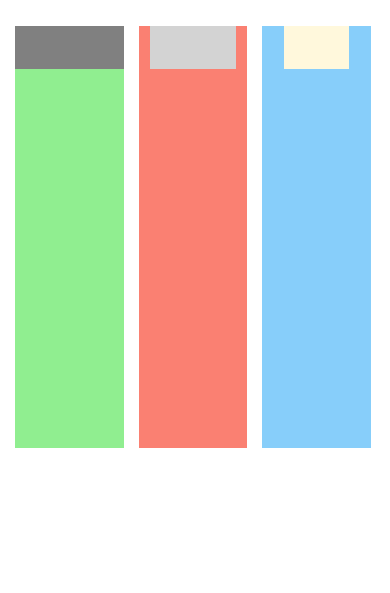
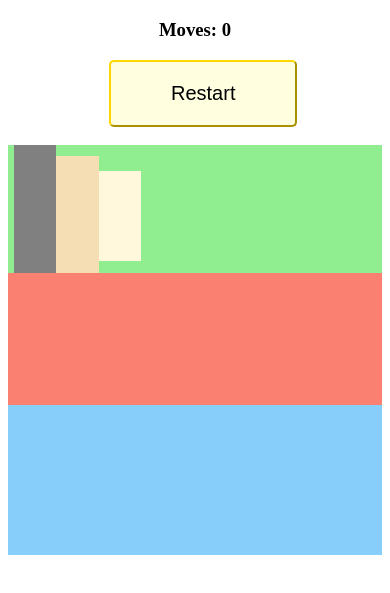
Before and after one commit to jbenkual/hanoi, a plain HTML site: page index.html in a window 390 px wide. Shown: the part 61-654 px from the top of the page. Drawn offline with nearby package versions, Linux system fonts and the light colour scheme.

Commit message:
Added support for mobile screens
The screen will now rotate on small screens using media queries
The css will scale to screen size on larger screens
Game functioality is complete (drag and drop between containers)
A reset button was added for convenience

```diff
--- a/index.css
+++ b/index.css
@@ -35,7 +35,7 @@ html, body { height:100% }
 .block2 {
 	width: 80%;
 	height: 10%;
-	background-color: lightgray;
+	background-color: wheat;
 	margin-left: 10%;
 }
 .block3 {
@@ -46,6 +46,69 @@ html, body { height:100% }
 	margin-left: 20%;
 }
 
-.red {
+.spacer {
+	display: none;
+}
+
+h1, h3 {
 	text-align: center;
 }
+
+.restart {
+	margin-bottom: 5%;
+		margin-left: 40%;
+		padding: 20px 60px;
+		border-radius: 5px;
+		border-color: gold;
+		background-color: lightyellow;
+		font-size: 20px;
+}
+
+@media (max-width: 500px) {
+	.container {
+	    -ms-transform: rotate(-90deg); /* IE 9 */
+	    -webkit-transform: rotate(-90deg); /* Safari */
+	    transform: rotate(-90deg);
+	}
+
+	.container {
+	    width: 150px;
+	    height: 100px;
+	    margin-bottom: -290px;
+	    margin-top: -140px;
+	    margin-left: 100px;
+	    margin-right: 100px;
+	    float: none;
+	}
+
+	.spacer {
+		width: 100%;
+		height: 10%;
+		display: block;
+	}
+
+	.block1 {
+		width: 100%;
+		height: 10%;
+	}
+	.block2 {
+		width: 80%;
+		height: 10%;
+		margin-left: 10%;
+	}
+	.block3 {
+		width: 60%;
+		height: 10%;
+		margin-top: 0%;
+		margin-left: 20%;
+	}
+	.restart {
+		margin-bottom: 5%;
+		margin-left: 27%;
+		padding: 20px 60px;
+		border-radius: 5px;
+		border-color: gold;
+		background-color: lightyellow;
+		font-size: 20px;
+	}
+}
--- a/index.html
+++ b/index.html
@@ -15,18 +15,24 @@
   </head>
   <body>
     <div class="title">
-      <h1 class="red" id="title"> Tower of Hanoi </h1>
+      <h1 id="title"> Tower of Hanoi </h1>
+      <h3 id="count"> Moves: 0 </h3>
     </div>
-
-    <div class="main" ondrop="drop(event)" ondragover="allowDrop(event)">
-        <div class="container left">
+    <div id="test">
+        <button class="restart" onclick="restart()">Restart</button>
+    </div>
+    <div class="main">
+        <div class="container left" ondrop="drop(event)" ondragover="allowDrop(event)" id="c1">
+            <div class="spacer"></div>
             <div class="block1" ondragstart="drag(event)" draggable="true" id="1"></div>
+            <div class="block2" ondragstart="drag(event)" draggable="true" id="2"></div>
+            <div class="block3" ondragstart="drag(event)" draggable="true" id="3"></div>
         </div>
-        <div class="container middle">
-            <div class="block2" ondragstart="drag(event)" draggable="true" id="2"></div>
+        <div class="container middle" ondrop="drop(event)" ondragover="allowDrop(event)" id="c2">
+            <div class="spacer"></div>
         </div>
-        <div class="container right">
-            <div class="block3" ondragstart="drag(event)" draggable="true" id="3"></div>
+        <div class="container right" ondrop="drop(event)" ondragover="allowDrop(event)" id="c3">
+            <div class="spacer"></div>
         </div>
     </div>
 
--- a/main.js
+++ b/main.js
@@ -1,4 +1,10 @@
 var returnSpot;
+var moves = 0;
+
+var lane1 = [1,2,3];
+var lane2 = [];
+var lane3 = [];
+var lanes = { 1: lane1, 2: lane2, 3: lane3};
 
 function allowDrop(ev) {
   ev.preventDefault();
@@ -12,6 +18,49 @@ function drag(ev) {
 function drop(ev) {
   ev.preventDefault();
   var data = ev.dataTransfer.getData("text");
-  console.log("data = " + data);
-  ev.target.appendChild(document.getElementById(data));
+  var loc = ev.target.id[1];
+  if(ev.target.id[0] !== 'c') {
+  	return;
+  }
+  if(ev.target === returnSpot) {
+  	return;
+  }
+  if(validateMove(data, loc)){
+  	var oldLoc = data;
+  	if(typeof(returnSpot) !== 'undefined') {
+  		var oldLoc = returnSpot.id[1];
+  	}
+  	if(!validateMove(data, oldLoc)) {
+  		return;
+  	}
+  	moves++;
+  	var index = lanes[oldLoc].indexOf(data);
+  	lanes[loc].push(data);
+  	lanes[oldLoc].splice(index, 1)
+  	document.getElementById("count").textContent = "Moves: " + moves.toString();
+  	ev.target.appendChild(document.getElementById(data));
+  }
 }
+
+function validateMove(data, loc) {
+	var arr = lanes[loc];
+	for(var i = 0; i < arr.length; i++) {
+		if(arr[i] > data) {
+			return false;
+		}
+	}
+	return true;
+}
+
+function restart() {
+	moves = 0;
+	document.getElementById("count").textContent = "Moves: " + moves.toString();
+	for (var i =1; i < 4; i++) {
+		var el = document.getElementById(i);
+		console.log(el);
+		document.getElementById("c1").appendChild(el);
+		lanes[1] = [1,2,3];
+		lanes[2] = [];
+		lanes[3] = [];
+	}
+}
```
